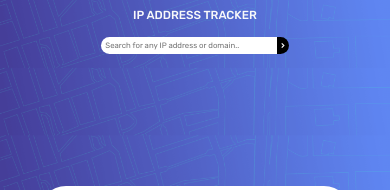
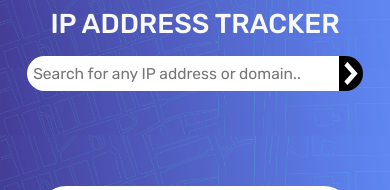
Before and after one commit to AkshitBhatt/IP-Adress_Tracker, a plain HTML site: page index.html in a window 390 px wide. Shown: the top 190 px of the page. Drawn offline with nearby package versions, Linux system fonts and the light colour scheme.

Commit message:
minor change

```diff
--- a/style.css
+++ b/style.css
@@ -130,14 +130,34 @@ body {
   .middle {
     top: 22%;
   }
+  #issMap {
+    height: 100vh;
+  }
+  .img {
+    height: 100vh;
+  }
   .tracker {
     padding: 2rem 0 !important;
+    font-size: 7rem;
   }
+  .icon {
+    width: 6% !important;
+  }
+
+  .search-bar {
+    width: 80%;
+  }
+  .Search input {
+    font-size: 4rem !important;
+    padding: 1.5rem !important;
+  }
+
   .Search {
     margin: 2rem 0 !important;
   }
   .lData {
     font-size: 3rem !important;
+    margin-top: 2rem;
   }
 
   .IP {
```
